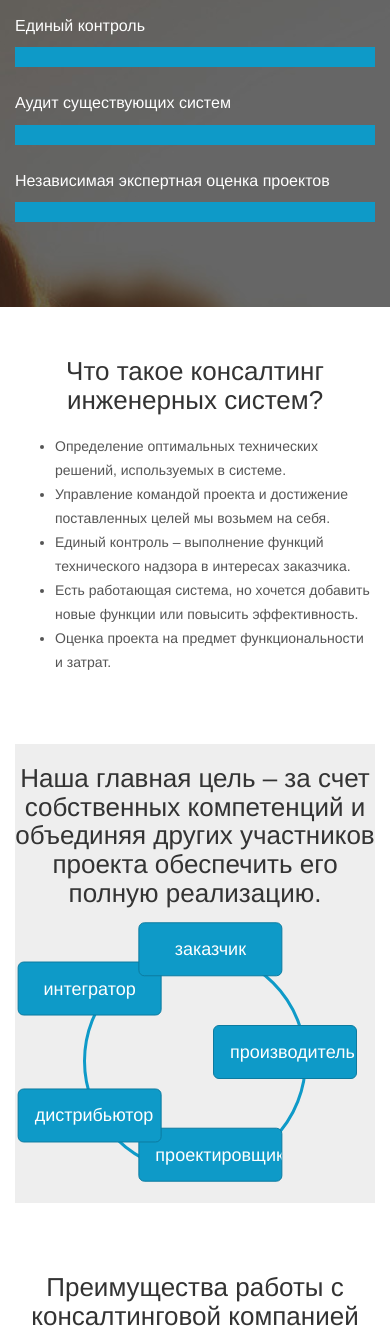
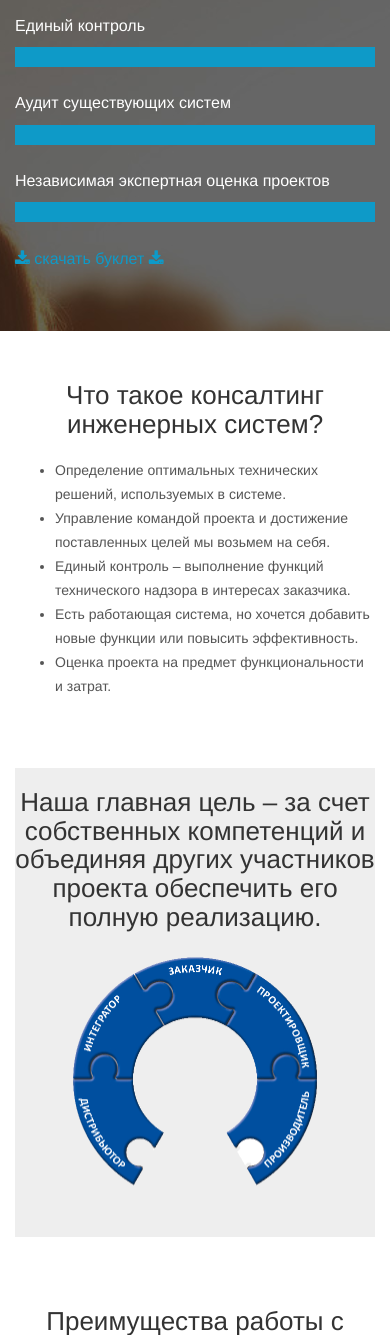
Before and after one commit to shushu15/w-cons, a PHP site: page /ru/ in a window 390 px wide. Shown: the part 1827-3162 px from the top of the page. Run offline with PHP 8.4, Linux system fonts and the light colour scheme.

Commit message:
Added circle image and bucklet

```diff
--- a/assets/css/main.css
+++ b/assets/css/main.css
@@ -447,6 +447,27 @@ a.carousel-control.right { right: 0; background: none; border: 0;}
 }
 .service-info p {
   text-align: justify;
+}
+
+.circle-section {
+	height: 512px;
+}
+
+.circle-puzzle {
+	height: 512px;
+	width: 515px;
+	margin: 0 auto;
+    background-position: center;
+	background: url(../images/circle-NO-W-Cons.png) no-repeat;
+}
+
+.circle-puzzle-hidden {
+	background: url(../images/circle-W-Cons.png) no-repeat -9999px -9999px;
+}
+
+.circle-puzzle:hover {
+    background-position: center;
+	background: url(../images/circle-W-Cons.png) no-repeat;
 }
 
 .circle-container {
--- a/assets/css/responsive.css
+++ b/assets/css/responsive.css
@@ -146,6 +146,30 @@
 		height: 90px;
 		width: 90px;
 	}
+
+	.circle-section {
+		height: 384px;
+	}
+
+	.circle-puzzle {
+		height: 384px;
+		width: 386px;
+		margin: 0 auto;
+		background-position: center;
+		background: url(../images/circle-NO-W-Cons.png) no-repeat;
+		background-size: 100%;
+	}
+
+	.circle-puzzle-hidden {
+		background: url(../images/circle-W-Cons.png) no-repeat -9999px -9999px;
+	}
+
+	.circle-puzzle:hover {
+		background-position: center;
+		background: url(../images/circle-W-Cons.png) no-repeat;
+		background-size: 100%;
+	}
+
 	.circle-container {
 		width: 18em;
 		height: 18em;
@@ -307,6 +331,29 @@ transform: rotate(288deg) translate(7em) rotate(-288deg);
 		top: 10%;
 
 	}
+	.circle-section {
+		height: 256px;
+	}
+
+	.circle-puzzle {
+		height: 256px;
+		width: 258px;
+		margin: 0 auto;
+		background-position: center;
+		background: url(../images/circle-NO-W-Cons.png) no-repeat;
+		background-size: 100%;
+	}
+
+	.circle-puzzle-hidden {
+		background: url(../images/circle-W-Cons.png) no-repeat -9999px -9999px;
+	}
+
+	.circle-puzzle:hover {
+		background-position: center;
+		background: url(../images/circle-W-Cons.png) no-repeat;
+		background-size: 100%;
+	}
+
 	.circle-container {
 		width: 16em;
 		height: 16em;
--- a/ru/index.html
+++ b/ru/index.html
@@ -193,6 +193,10 @@
               </div>
             </div>
           </div>
+          <div class="our-skills wow fadeInDown" data-wow-duration="1000ms" data-wow-delay="300ms">
+		  <a href="/assets/docs/Буклет W-Cons 2020.pdf" download class="lead"><i class="fa fa-download" aria-hidden="true"></i> скачать буклет <i class="fa fa-download" aria-hidden="true"></i></a>
+		  </div>
+
         </div>
       </div> <!-- row - about -->
     </div>
@@ -219,14 +223,10 @@
         <div class="row">
           <div class="text-center col-sm-8 col-sm-offset-2">
             <h2>Наша главная цель – за счет собственных компетенций и объединяя других участников проекта обеспечить его полную реализацию.</h2>
-			<div class='circle-container'>
-				<a href='#' class='center'><img class="img-responsive" src="/assets/images/LogoWCONSnot.png" alt=""></a>
-				<button type="button" type="button" class="btn btn-primary btn-lg deg0">производитель</button>
-				<button type="button" type="button" class="btn btn-primary btn-lg deg72">проектировщик</button>
-				<button type="button" type="button" class="btn btn-primary btn-lg deg144">дистрибьютор</button>
-				<button type="button" type="button" class="btn btn-primary btn-lg deg216">интегратор</button>
-				<button type="button" type="button" class="btn btn-primary btn-lg deg288">заказчик</button>
-            </div>
+			<div class='circle-section'>
+				<div class='circle-puzzle-hidden'></div>
+				<div class='circle-puzzle'> </div>
+			</div>
           </div>
         </div>
       </div>
```
Also changed, not shown: assets/images/circle-NO-W-Cons.png (added), assets/images/circle-W-Cons.png (added), 1 other file.
